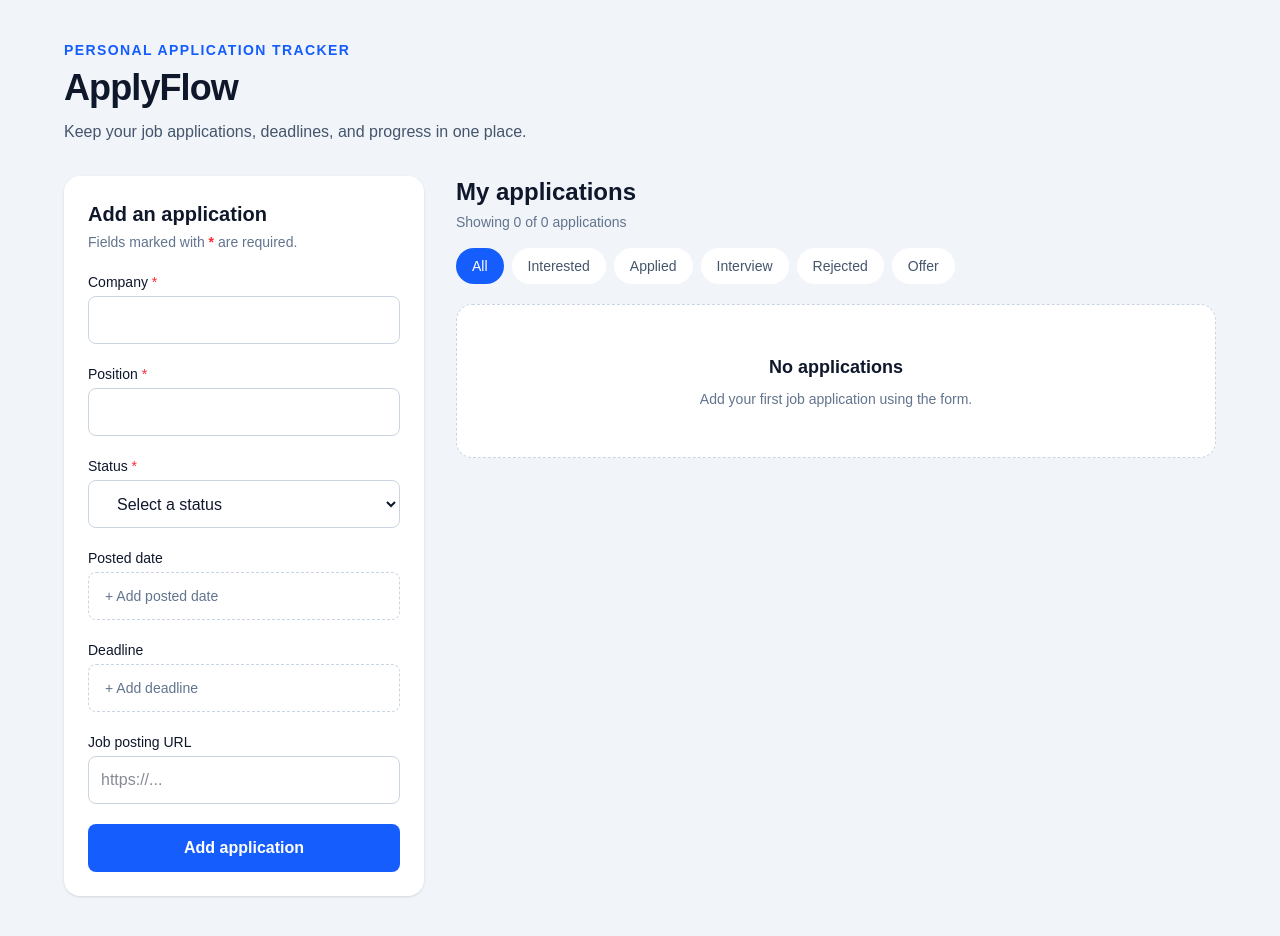
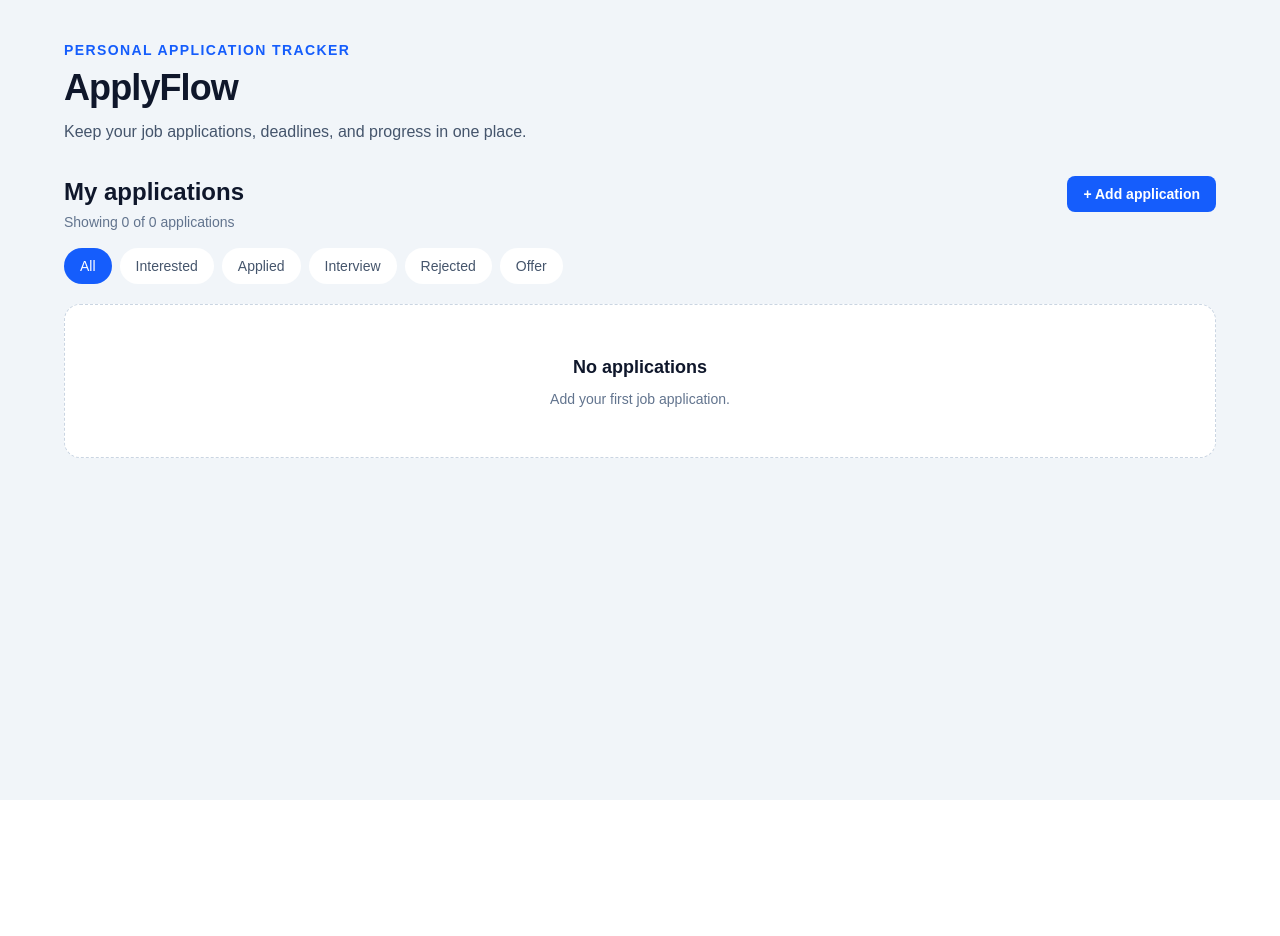
Before and after one commit to happysungb/ApplyFlow, a Next.js app: page / in a window 1280 px wide. After the commit the page ends 800 px from the top, so only its background shows below. Built offline with nearby package versions, Linux system fonts and the light colour scheme.

Commit message:
feat: move application form into modal

```diff
--- a/app/page.tsx
+++ b/app/page.tsx
@@ -18,9 +18,11 @@ type JobApplication = {
   company: string;
   position: string;
   status: ApplicationStatus;
+  resumeId?: string;
   postedDate?: string;
   deadline?: string;
   jobUrl: string;
+  note?: string;
 };
 
 const STATUS_OPTIONS: ApplicationStatus[] = [
@@ -65,6 +67,7 @@ export default function Home() {
   const [jobUrl, setJobUrl] = useState("");
   const [editingId, setEditingId] = useState<string | null>(null);
   const [openMenuId, setOpenMenuId] = useState<string | null>(null);
+  const [isFormOpen, setIsFormOpen] = useState(false);
 
   // 페이지가 처음 열릴 때 브라우저에 저장된 지원 기록을 불러옵니다.
   useEffect(() => {
@@ -112,6 +115,16 @@ export default function Home() {
     setEditingId(null);
   }
 
+  function openAddForm() {
+    resetForm();
+    setIsFormOpen(true);
+  }
+
+  function closeForm() {
+    resetForm();
+    setIsFormOpen(false);
+  }
+
   function handleSubmit(event: FormEvent<HTMLFormElement>) {
     event.preventDefault();
 
@@ -137,7 +150,7 @@ export default function Home() {
         ),
       );
 
-      resetForm();
+      closeForm();
       return;
     }
 
@@ -156,7 +169,7 @@ export default function Home() {
       ...currentApplications,
     ]);
 
-    resetForm();
+    closeForm();
   }
 
   function handleEdit(application: JobApplication) {
@@ -168,10 +181,7 @@ export default function Home() {
     setDeadline(application.deadline ?? null);
     setJobUrl(application.jobUrl);
 
-    window.scrollTo({
-      top: 0,
-      behavior: "smooth",
-    });
+    setIsFormOpen(true);
   }
 
   function handleDelete(id: string) {
@@ -253,7 +263,6 @@ export default function Home() {
 
       return firstApplication.company.localeCompare(secondApplication.company);
     });
-
   return (
     <main className="min-h-screen bg-slate-100 px-4 py-10 text-slate-900">
       <div className="mx-auto max-w-6xl">
@@ -269,20 +278,212 @@ export default function Home() {
           </p>
         </header>
 
-        <section className="grid gap-8 lg:grid-cols-[360px_1fr]">
+        <section>
+          <div className="mb-5 space-y-4">
+            <div className="flex flex-col gap-3 sm:flex-row sm:items-start sm:justify-between">
+              <div>
+                <h2 className="text-2xl font-bold">My applications</h2>
+
+                <p className="mt-1 text-sm text-slate-500">
+                  Showing {visibleApplications.length} of {applications.length}{" "}
+                  applications
+                </p>
+              </div>
+
+              <button
+                type="button"
+                onClick={openAddForm}
+                className="w-fit rounded-lg bg-blue-600 px-4 py-2 text-sm font-semibold text-white transition hover:bg-blue-700"
+              >
+                + Add application
+              </button>
+            </div>
+
+            <div className="flex flex-wrap gap-2">
+              {(["All", ...STATUS_OPTIONS] as StatusFilter[]).map(
+                (filterOption) => (
+                  <button
+                    key={filterOption}
+                    type="button"
+                    onClick={() => setStatusFilter(filterOption)}
+                    className={`rounded-full px-4 py-2 text-sm font-medium transition ${
+                      statusFilter === filterOption
+                        ? "bg-blue-600 text-white"
+                        : "bg-white text-slate-600 hover:bg-slate-200"
+                    }`}
+                  >
+                    {filterOption}
+                  </button>
+                ),
+              )}
+            </div>
+
+            {statusFilter === "Interested" && (
+              <div className="flex flex-col gap-2 sm:flex-row sm:items-center">
+                <label
+                  htmlFor="interested-sort"
+                  className="text-sm font-medium text-slate-600"
+                >
+                  Sort by
+                </label>
+
+                <select
+                  id="interested-sort"
+                  value={interestedSort}
+                  onChange={(event) =>
+                    setInterestedSort(
+                      event.target.value as InterestedSortOption,
+                    )
+                  }
+                  className="rounded-lg border border-slate-300 bg-white px-3 py-2 text-sm text-slate-700 outline-none transition focus:border-blue-500 focus:ring-2 focus:ring-blue-100"
+                >
+                  <option value="deadline">Deadline</option>
+
+                  <option value="postedDate">Posted date</option>
+                </select>
+              </div>
+            )}
+          </div>
+
+          {visibleApplications.length === 0 ? (
+            <div className="rounded-2xl border border-dashed border-slate-300 bg-white p-12 text-center">
+              <p className="text-lg font-semibold">
+                No {statusFilter === "All" ? "" : statusFilter.toLowerCase()}{" "}
+                applications
+              </p>
+
+              <p className="mt-2 text-sm text-slate-500">
+                {statusFilter === "All"
+                  ? "Add your first job application."
+                  : `There are no applications with the ${statusFilter} status.`}
+              </p>
+            </div>
+          ) : (
+            <div className="space-y-4">
+              {visibleApplications.map((application) => (
+                <article
+                  key={application.id}
+                  className="rounded-2xl bg-white p-5 shadow-sm"
+                >
+                  <div className="flex flex-col gap-4 sm:flex-row sm:items-start sm:justify-between">
+                    <div>
+                      <p className="text-sm font-medium text-blue-600">
+                        {application.company}
+                      </p>
+
+                      <h3 className="mt-1 text-xl font-bold">
+                        {application.position}
+                      </h3>
+
+                      <p className="mt-2 text-sm text-slate-500">
+                        Posted: {application.postedDate || "Not recorded"}
+                      </p>
+
+                      <p className="mt-1 text-sm text-slate-500">
+                        Deadline: {application.deadline || "Not listed"}
+                      </p>
+
+                      {application.jobUrl && (
+                        <a
+                          href={application.jobUrl}
+                          target="_blank"
+                          rel="noreferrer"
+                          className="mt-3 inline-block text-sm font-medium text-blue-600 hover:underline"
+                        >
+                          Open job posting ↗
+                        </a>
+                      )}
+                    </div>
+
+                    <div className="relative flex items-center gap-1">
+                      <span className="text-sm font-bold text-slate-700">
+                        {application.status}
+                      </span>
+
+                      <button
+                        type="button"
+                        aria-label={`Open actions for ${application.company}`}
+                        aria-expanded={openMenuId === application.id}
+                        onClick={() =>
+                          setOpenMenuId((currentId) =>
+                            currentId === application.id
+                              ? null
+                              : application.id,
+                          )
+                        }
+                        className="flex h-8 w-5 items-center justify-center rounded-full text-xl font-bold text-slate-500 transition hover:bg-slate-100 hover:text-slate-900"
+                      >
+                        ⋮
+                      </button>
+
+                      {openMenuId === application.id && (
+                        <div className="absolute right-0 top-11 z-10 w-20 overflow-hidden rounded-xl border border-slate-200 bg-white py-1 shadow-lg">
+                          <button
+                            type="button"
+                            onClick={() => {
+                              handleEdit(application);
+                              setOpenMenuId(null);
+                            }}
+                            className="w-full px-4 py-2 text-left text-sm text-blue-700 transition hover:bg-slate-50"
+                          >
+                            Edit
+                          </button>
+
+                          <button
+                            type="button"
+                            onClick={() => handleDelete(application.id)}
+                            className="w-full px-4 py-2 text-left text-sm text-red-600 transition hover:bg-red-50"
+                          >
+                            Delete
+                          </button>
+                        </div>
+                      )}
+                    </div>
+                  </div>
+                </article>
+              ))}
+            </div>
+          )}
+        </section>
+
+        {isFormOpen && (
+          <div
+            role="dialog"
+            aria-modal="true"
+            aria-labelledby="application-form-title"
+            onMouseDown={(event) => {
+              if (event.target === event.currentTarget) {
+                closeForm();
+              }
+            }}
+            className="fixed inset-0 z-50 flex items-center justify-center bg-slate-900/40 px-4 py-8"
+          >
             <form
               onSubmit={handleSubmit}
-            className="h-fit rounded-2xl bg-white p-6 shadow-sm"
+              className="max-h-[90vh] w-full max-w-lg overflow-y-auto rounded-2xl bg-white p-6 shadow-xl"
             >
-            <h2 className="mb-1 text-xl font-bold">
+              <div className="mb-5 flex items-start justify-between gap-4">
+                <div>
+                  <h2 id="application-form-title" className="text-xl font-bold">
                     {editingId ? "Edit application" : "Add an application"}
                   </h2>
 
-            <p className="mb-5 text-sm text-slate-500">
+                  <p className="mt-1 text-sm text-slate-500">
                     Fields marked with{" "}
                     <span className="font-semibold text-red-500">*</span> are
                     required.
                   </p>
+                </div>
+
+                <button
+                  type="button"
+                  onClick={closeForm}
+                  aria-label="Close application form"
+                  className="flex h-8 w-8 items-center justify-center rounded-full text-xl text-slate-500 transition hover:bg-slate-100 hover:text-slate-900"
+                >
+                  ×
+                </button>
+              </div>
 
               <div className="space-y-5">
                 <label className="block">
@@ -295,7 +496,7 @@ export default function Home() {
                     value={company}
                     onChange={(event) => setCompany(event.target.value)}
                     required
-                  className="w-full rounded-lg border border-slate-300 h-12 px-3 outline-none transition focus:border-blue-500 focus:ring-2 focus:ring-blue-100"
+                    className="h-12 w-full rounded-lg border border-slate-300 px-3 outline-none transition focus:border-blue-500 focus:ring-2 focus:ring-blue-100"
                   />
                 </label>
 
@@ -309,7 +510,7 @@ export default function Home() {
                     value={position}
                     onChange={(event) => setPosition(event.target.value)}
                     required
-                  className="w-full rounded-lg border border-slate-300 h-12 px-3 outline-none transition focus:border-blue-500 focus:ring-2 focus:ring-blue-100"
+                    className="h-12 w-full rounded-lg border border-slate-300 px-3 outline-none transition focus:border-blue-500 focus:ring-2 focus:ring-blue-100"
                   />
                 </label>
 
@@ -324,7 +525,7 @@ export default function Home() {
                       setStatus(event.target.value as ApplicationStatus)
                     }
                     required
-                  className="h-12 px-6 w-full rounded-lg border border-slate-300 bg-white outline-none transition focus:border-blue-500 focus:ring-2 focus:ring-blue-100"
+                    className="h-12 w-full rounded-lg border border-slate-300 bg-white pl-4 pr-10 outline-none transition focus:border-blue-500 focus:ring-2 focus:ring-blue-100"
                   >
                     <option value="" disabled>
                       Select a status
@@ -422,187 +623,30 @@ export default function Home() {
                     value={jobUrl}
                     onChange={(event) => setJobUrl(event.target.value)}
                     placeholder="https://..."
-                  className="w-full rounded-lg border border-slate-300 h-12 px-3 outline-none transition focus:border-blue-500 focus:ring-2 focus:ring-blue-100"
+                    className="h-12 w-full rounded-lg border border-slate-300 px-3 outline-none transition focus:border-blue-500 focus:ring-2 focus:ring-blue-100"
                   />
                 </label>
 
-              {editingId && (
+                <div className="flex gap-3 pt-2">
                   <button
                     type="button"
-                  onClick={resetForm}
-                  className="w-full rounded-lg border border-slate-300 px-4 py-3 font-semibold text-slate-600 transition hover:bg-slate-100"
+                    onClick={closeForm}
+                    className="flex-1 rounded-lg border border-slate-300 px-4 py-3 font-semibold text-slate-600 transition hover:bg-slate-100"
                   >
-                  Cancel editing
+                    Cancel
                   </button>
-              )}
 
                   <button
                     type="submit"
-                className="w-full rounded-lg bg-blue-600 px-4 py-3 font-semibold text-white transition hover:bg-blue-700"
+                    className="flex-1 rounded-lg bg-blue-600 px-4 py-3 font-semibold text-white transition hover:bg-blue-700"
                   >
                     {editingId ? "Save changes" : "Add application"}
                   </button>
                 </div>
+              </div>
             </form>
-
-          <div>
-            <div className="mb-5 space-y-4">
-              <div>
-                <h2 className="text-2xl font-bold">My applications</h2>
-
-                <p className="mt-1 text-sm text-slate-500">
-                  Showing {visibleApplications.length} of {applications.length}{" "}
-                  applications
-                </p>
-              </div>
-
-              <div className="flex flex-wrap gap-2">
-                {(["All", ...STATUS_OPTIONS] as StatusFilter[]).map(
-                  (filterOption) => (
-                    <button
-                      key={filterOption}
-                      type="button"
-                      onClick={() => setStatusFilter(filterOption)}
-                      className={`rounded-full px-4 py-2 text-sm font-medium transition ${
-                        statusFilter === filterOption
-                          ? "bg-blue-600 text-white"
-                          : "bg-white text-slate-600 hover:bg-slate-200"
-                      }`}
-                    >
-                      {filterOption}
-                    </button>
-                  ),
-                )}
-              </div>
-
-              {statusFilter === "Interested" && (
-                <div className="flex flex-col gap-2 sm:flex-row sm:items-center">
-                  <label
-                    htmlFor="interested-sort"
-                    className="text-sm font-medium text-slate-600"
-                  >
-                    Sort by
-                  </label>
-
-                  <select
-                    id="interested-sort"
-                    value={interestedSort}
-                    onChange={(event) =>
-                      setInterestedSort(
-                        event.target.value as InterestedSortOption,
-                      )
-                    }
-                    className="rounded-lg border border-slate-300 bg-white px-3 py-2 text-sm text-slate-700 outline-none transition focus:border-blue-500 focus:ring-2 focus:ring-blue-100"
-                  >
-                    <option value="deadline">Deadline</option>
-
-                    <option value="postedDate">Posted date</option>
-                  </select>
           </div>
         )}
-            </div>
-
-            {visibleApplications.length === 0 ? (
-              <div className="rounded-2xl border border-dashed border-slate-300 bg-white p-12 text-center">
-                <p className="text-lg font-semibold">
-                  No {statusFilter === "All" ? "" : statusFilter.toLowerCase()}{" "}
-                  applications
-                </p>
-
-                <p className="mt-2 text-sm text-slate-500">
-                  {statusFilter === "All"
-                    ? "Add your first job application using the form."
-                    : `There are no applications with the ${statusFilter} status.`}
-                </p>
-              </div>
-            ) : (
-              <div className="space-y-4">
-                {visibleApplications.map((application) => (
-                  <article
-                    key={application.id}
-                    className="rounded-2xl bg-white p-5 shadow-sm"
-                  >
-                    <div className="flex flex-col gap-4 sm:flex-row sm:items-start sm:justify-between">
-                      <div>
-                        <p className="text-sm font-medium text-blue-600">
-                          {application.company}
-                        </p>
-
-                        <h3 className="mt-1 text-xl font-bold">
-                          {application.position}
-                        </h3>
-
-                        <p className="mt-2 text-sm text-slate-500">
-                          Posted: {application.postedDate || "Not recorded"}
-                        </p>
-
-                        <p className="mt-1 text-sm text-slate-500">
-                          Deadline: {application.deadline || "Not listed"}
-                        </p>
-
-                        {application.jobUrl && (
-                          <a
-                            href={application.jobUrl}
-                            target="_blank"
-                            rel="noreferrer"
-                            className="mt-3 inline-block text-sm font-medium text-blue-600 hover:underline"
-                          >
-                            Open job posting ↗
-                          </a>
-                        )}
-                      </div>
-
-                      <div className="relative flex items-center gap-1">
-                        <span className="text-sm font-bold text-slate-700">
-                          {application.status}
-                        </span>
-
-                        <button
-                          type="button"
-                          aria-label={`Open actions for ${application.company}`}
-                          aria-expanded={openMenuId === application.id}
-                          onClick={() =>
-                            setOpenMenuId((currentId) =>
-                              currentId === application.id
-                                ? null
-                                : application.id,
-                            )
-                          }
-                          className="flex h-8 w-5 items-center justify-center rounded-full text-xl font-bold text-slate-500 transition hover:bg-slate-100 hover:text-slate-900"
-                        >
-                          ⋮
-                        </button>
-
-                        {openMenuId === application.id && (
-                          <div className="absolute right-0 top-11 z-10 w-20 overflow-hidden rounded-xl border border-slate-200 bg-white py-1 shadow-lg">
-                            <button
-                              type="button"
-                              onClick={() => {
-                                handleEdit(application);
-                                setOpenMenuId(null);
-                              }}
-                              className="w-full px-4 py-2 text-left text-sm text-blue-700 transition hover:bg-slate-50"
-                            >
-                              Edit
-                            </button>
-
-                            <button
-                              type="button"
-                              onClick={() => handleDelete(application.id)}
-                              className="w-full px-4 py-2 text-left text-sm text-red-600 transition hover:bg-red-50"
-                            >
-                              Delete
-                            </button>
-                          </div>
-                        )}
-                      </div>
-                    </div>
-                  </article>
-                ))}
-              </div>
-            )}
-          </div>
-        </section>
       </div>
     </main>
   );
```
Lines whose indentation alone changed are shown as unchanged.
